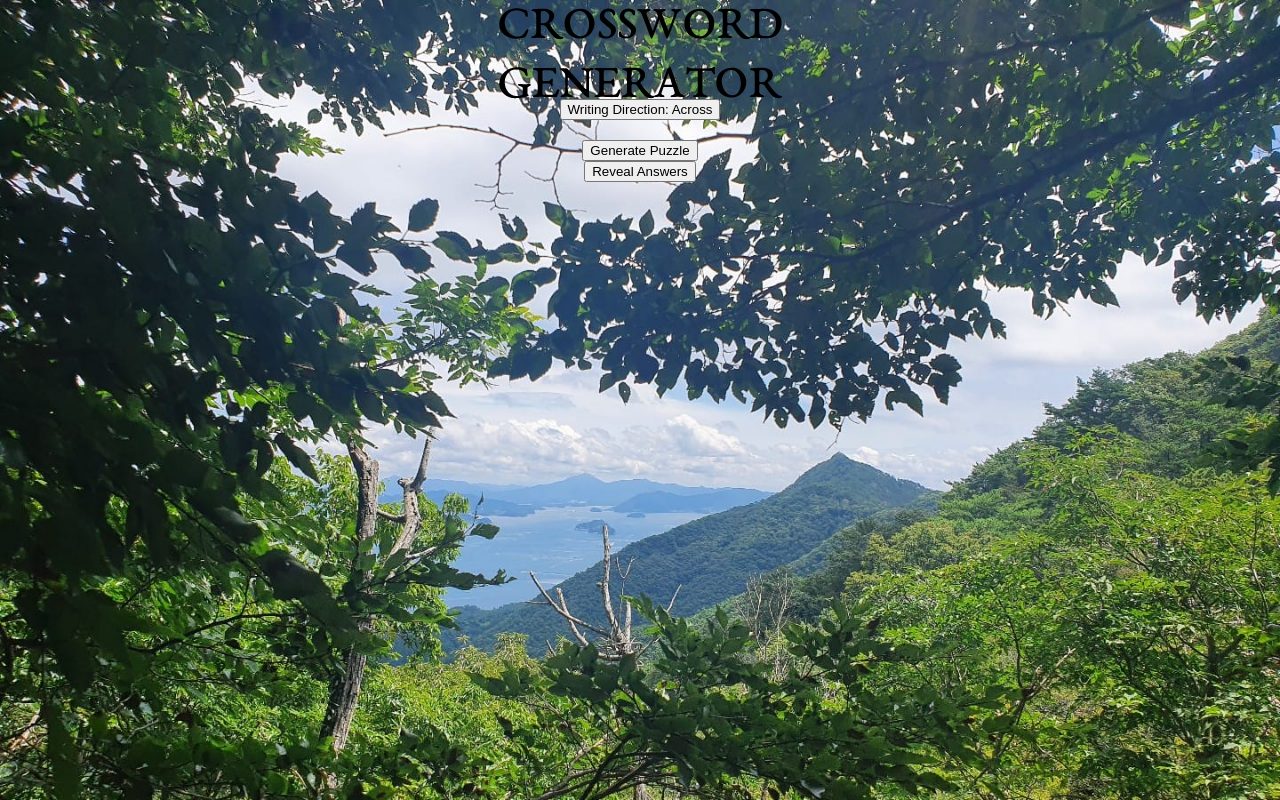
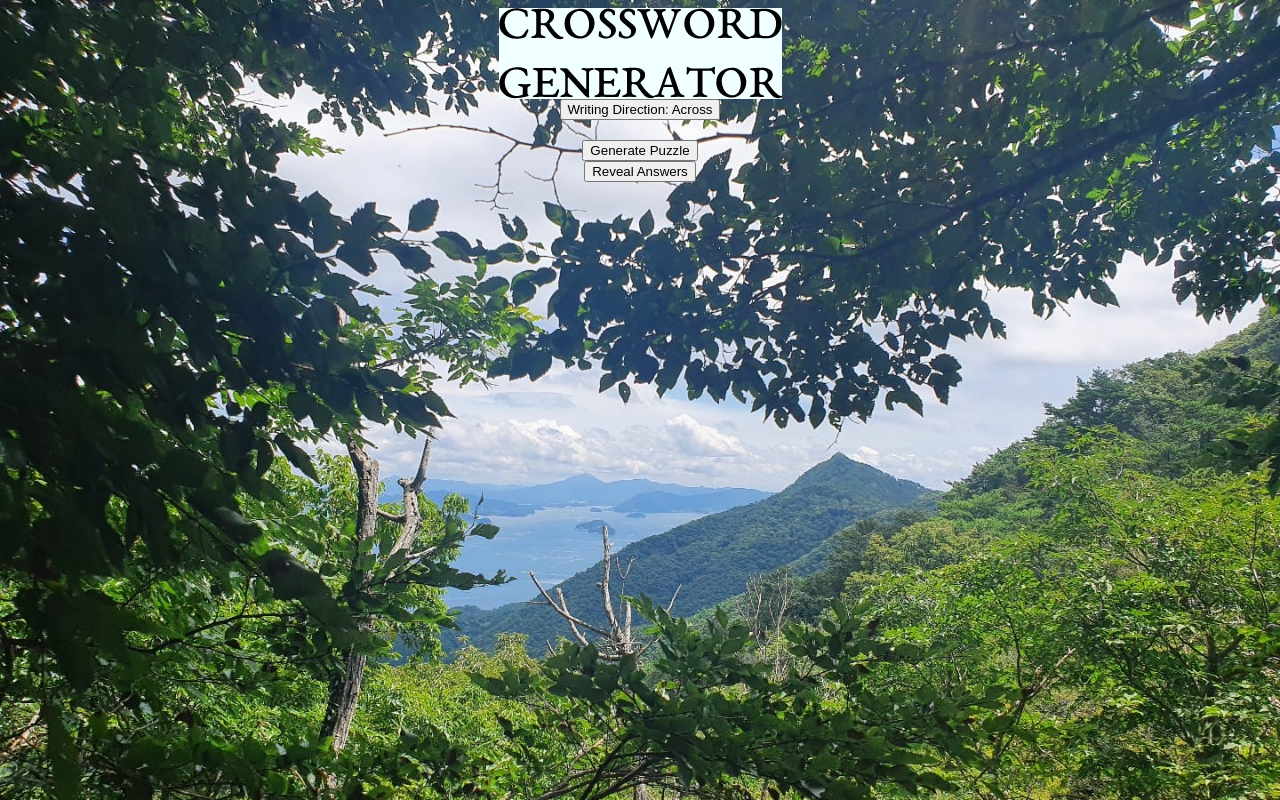
Before and after one commit to DanKillen/CrosswordGenerator, a website: page public/index.html in a window 1280 px wide. Drawn offline with Linux system fonts and the light colour scheme; no server answers.

Commit message:
Logo Formatting

```diff
--- a/public/index.html
+++ b/public/index.html
@@ -7,7 +7,7 @@
   <title>Crossword Generator</title>
 </head>
 <body>
-  <img src="/CrossWordGenerator.png"/>
+  <img class="logo" src="/CrossWordGenerator.png"/>
   <div id="crossword-container"></div>
   <button id="toggle-focus-mode">Writing Direction: Across</button>
   <div id="clues-container"></div>
--- a/public/style.css
+++ b/public/style.css
@@ -12,6 +12,10 @@ body {
     background-color: azure;
     display: grid;
     gap: 2px;
+  }
+
+  .logo {
+    background-color: azure;
   }
 
   .cell {
```
